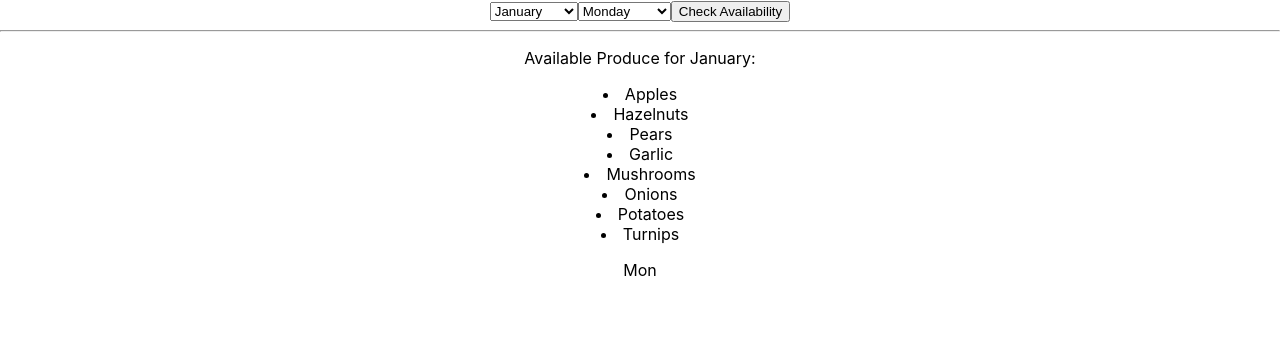
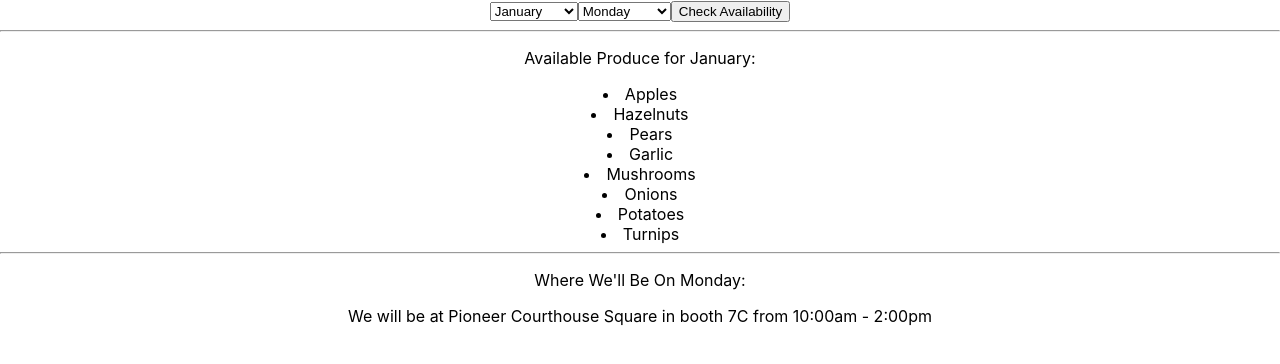
Before and after one commit to ChrisRDavila/farmers-market, a React (Create React App) app: page / in a window 1280 px wide. Shown: the top 364 px of the page. Built offline with nearby package versions, Linux system fonts and the light colour scheme.

Commit message:
Update DayDisplay to display location information.
Co-authored-by: boboflofo <boboflofo@users.noreply.github.com>
Co-authored-by: Christopher Ross Davila <ChrisRDavila@users.noreply.github.com>

```diff
--- a/src/components/DayDisplay.js
+++ b/src/components/DayDisplay.js
@@ -1,19 +1,60 @@
 import React from 'react';
 import PropTypes from "prop-types";
 
-function DayDisplay(props) {
+const marketSchedule = [
+  {
+     day: "Sunday",
+     location: "Lents International",
+     hours: "9:00am - 2:00pm",
+     booth: "4A"
+  },
+  {
+     day: "Monday",
+     location: "Pioneer Courthouse Square",
+     hours: "10:00am - 2:00pm",
+     booth: "7C"
+  },
+  {
+     day: "Tuesday",
+     location: "Hillsboro",
+     hours: "5:00pm - 8:30pm",
+     booth: "1F"
+  },
+  {
+     day: "Wednesday",
+     location: "Shemanski Park",
+     hours: "10:00am - 2:00pm",
+     booth: "3E"
+  },
+  {
+     day: "Thursday",
+     location: "Northwest Portland",
+     hours: "2:00pm - 6:00pm",
+     booth: "6D"
+  },
+  {
+     day: "Saturday",
+     location: "Beaverton",
+     hours: "10:00am - 1:30pm",
+     booth: "9G"
+  }
+ ];
+
+ function DayDisplay(props) {
+  const dayLocation = marketSchedule.filter(schedule => (schedule.day === props.day));
   return(
     <React.Fragment>
+      <hr />
       <div className='dayDisplayDiv'>
-        <p>{props.day}</p>
+        <p> Where We'll Be On {props.day}:</p>
+        <p>We will be at {dayLocation[0].location} in booth {dayLocation[0].booth} from {dayLocation[0].hours}</p>
       </div>
     </React.Fragment>
-  )
+  );
 }
-
 
 DayDisplay.propTypes = {
   day: PropTypes.string
-}
+};
 
-export default DayDisplay
+export default DayDisplay;
--- a/src/components/MarketDisplay.js
+++ b/src/components/MarketDisplay.js
@@ -10,7 +10,7 @@ class MarketDisplay extends React.Component {
     super(props);
     this.state = {
       month: "January",
-      day: "Mon"
+      day: "Monday"
     };
   }
 
@@ -53,7 +53,6 @@ class MarketDisplay extends React.Component {
       <option>Tuesday</option>
       <option>Wednesday</option>
       <option>Thursday</option>
-      <option>Friday</option>
       <option>Saturday</option>
       <option>Sunday</option>
     </select>;
```
